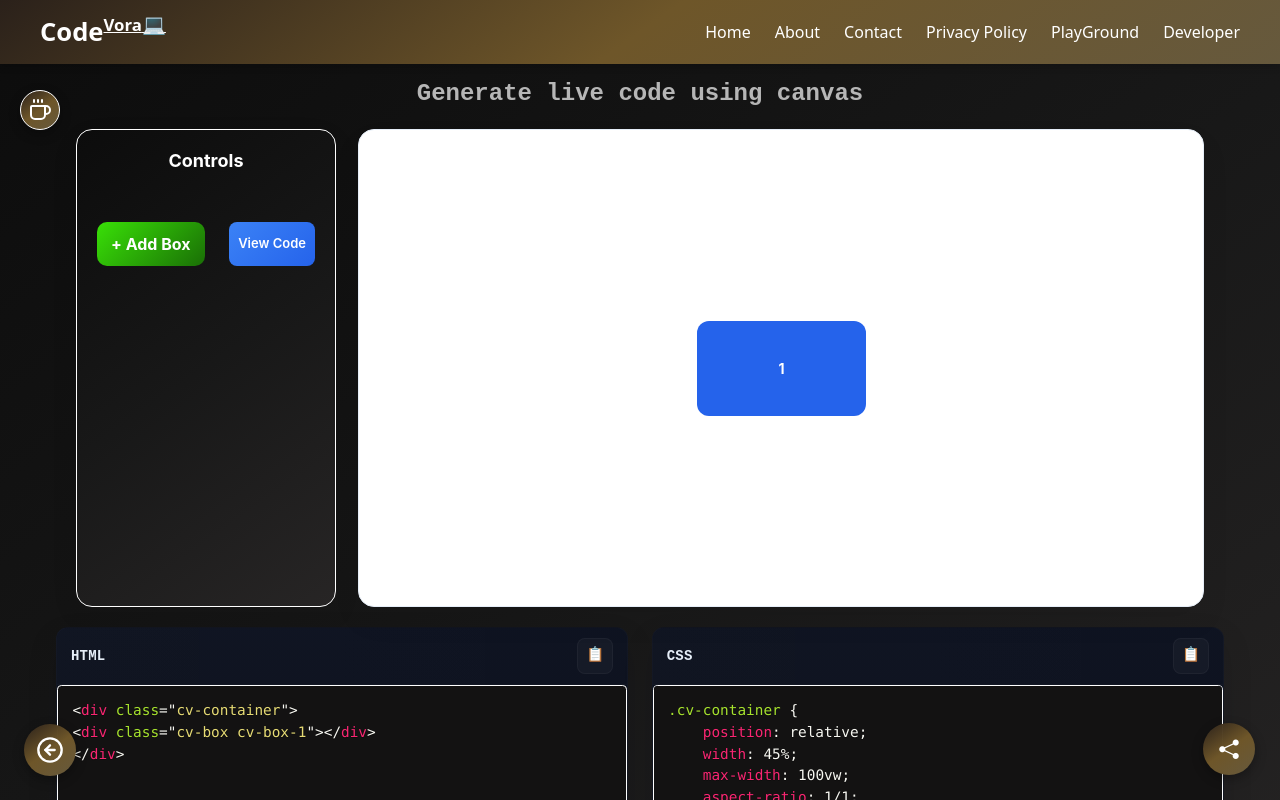
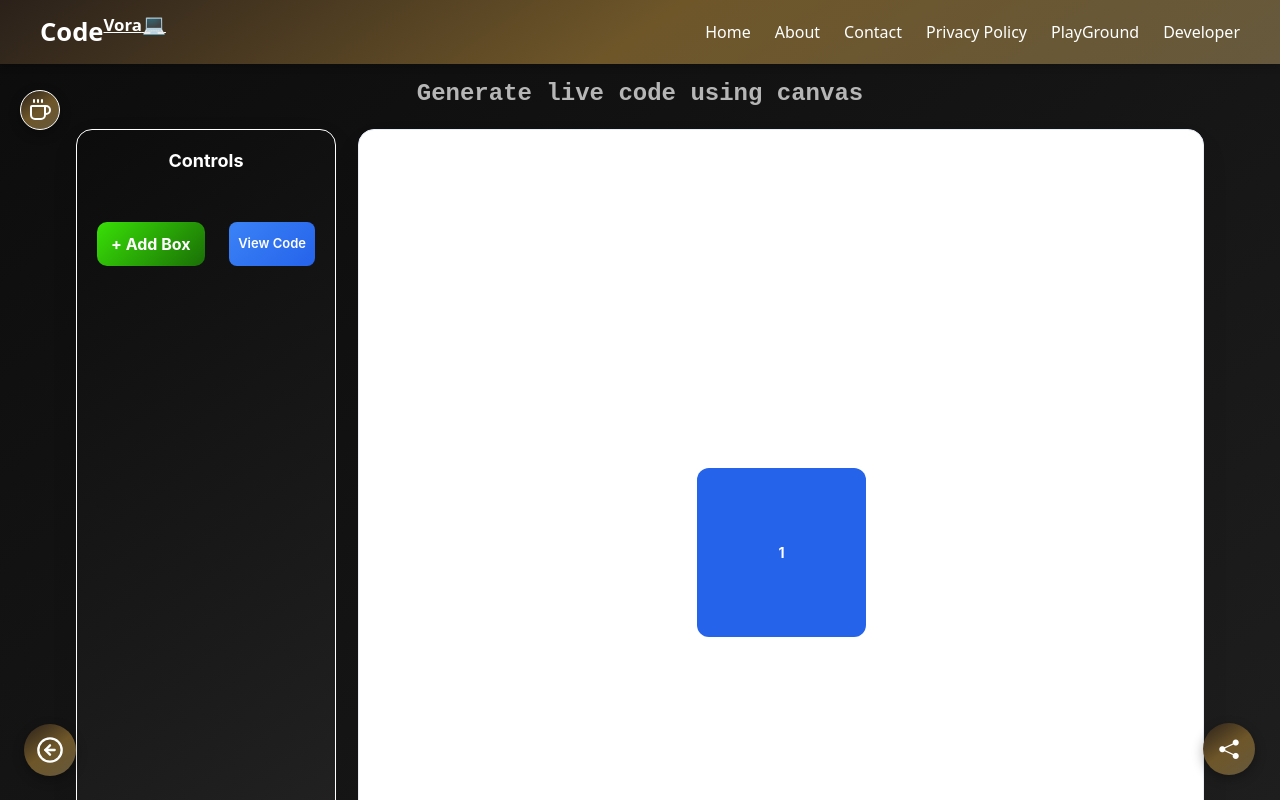
Before and after one commit to Sujan-Rai-426/Blog_CodeVerse, a React (Vite) app in the folder Frontend/: page /PlayGround in a window 1280 px wide. Shown: the top 800 px of the page. Built offline with nearby package versions, Linux system fonts and the light colour scheme; no server answers.

Commit message:
Updated css of PlayGround jsx

```diff
--- a/Frontend/src/assets/css/PlayGround.css
+++ b/Frontend/src/assets/css/PlayGround.css
@@ -61,7 +61,6 @@ PlayGround.css - CodeVora style | responsive & prism-ready
   height: 100%;
   aspect-ratio: 1/1;               /* fill parent container */
   max-width: 1366px;         /* simulate standard laptop width */
-  height: 0;                 /* initial height for aspect ratio */
   padding-top: 56.25%;       /* 16:9 aspect ratio: 9/16 = 0.5625 */
   box-shadow: 0 14px 30px rgba(2,6,23,0.06);
   overflow: hidden;
```
